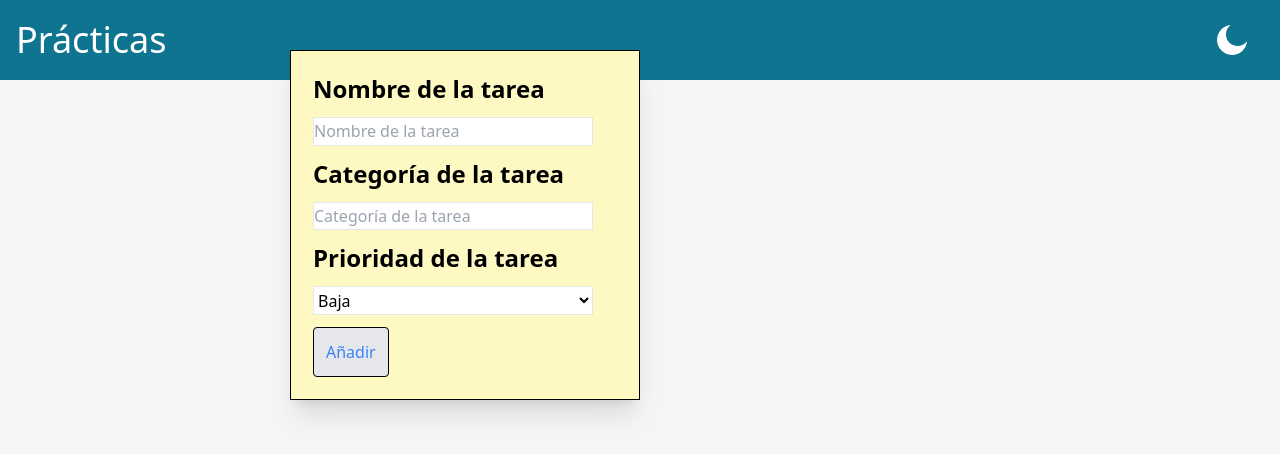
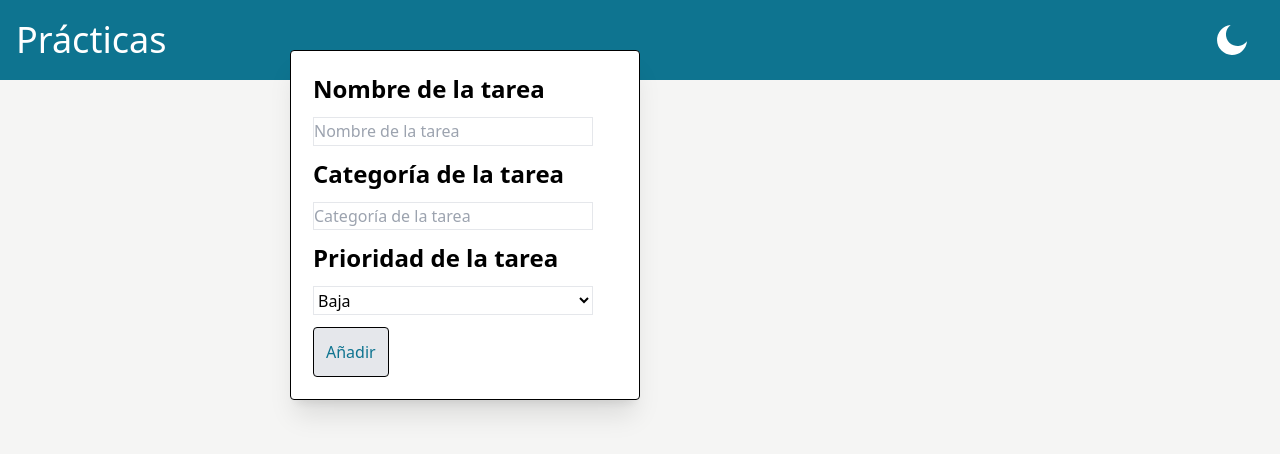
Before and after one commit to RubenRuiz2006/taskflow-project, a website: page public/index.html in a window 1280 px wide. Both pictures are taken after a click on the button "Añadir tarea". Drawn offline with nearby package versions, Linux system fonts and the light colour scheme.

Commit message:
arreglando color botones

```diff
--- a/public/index.html
+++ b/public/index.html
@@ -46,7 +46,7 @@
 
         </div>
 
-        <div class="ventanaAñadir bg-yellow-100 shadow-xl fixed top-1/2 left-1/2 -translate-x-1/2 -translate-y-1/2 p-2.5 flex flex-col items-start justify-start border border-black w-[350px] h-[350px]  " style="display: none;" id="ventanaAñadir">
+        <div class="ventanaAñadir bg-white shadow-xl rounded fixed top-1/2 left-1/2 -translate-x-1/2 -translate-y-1/2 p-2.5 flex flex-col items-start justify-start border border-black w-[350px] h-[350px]  " style="display: none;" id="ventanaAñadir">
 
             <label for="nombre">
                 <h2 class="text-2xl p-3"><strong>Nombre de la tarea</strong></h2>
@@ -67,7 +67,7 @@
                 <option value="Alta">Alta </option>
 
             </select>
-            <button class="buttonAgregar m-3 text-blue-500 cursor-pointer bg-gray-200 p-3 rounded border border-black hover:bg-indigo-600 hover:text-white transition duration-300" id="botonConfirmar">Añadir</button>
+            <button class="buttonAgregar text-cyan-700 m-3 text-blue-500 cursor-pointer bg-gray-200 p-3 rounded border border-black hover:bg-cyan-700 hover:text-white transition duration-300" id="botonConfirmar">Añadir</button>
 
         </div>
         <script src="code.js"></script>
```
